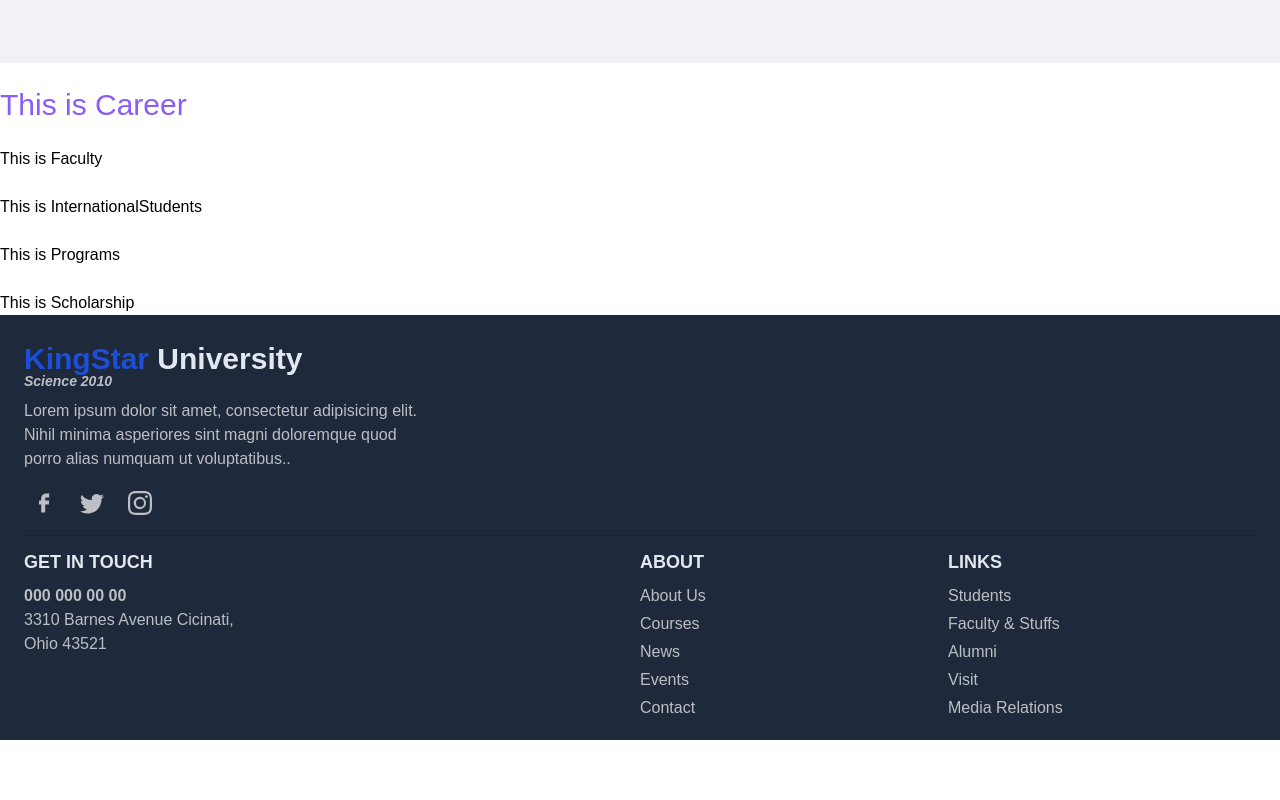
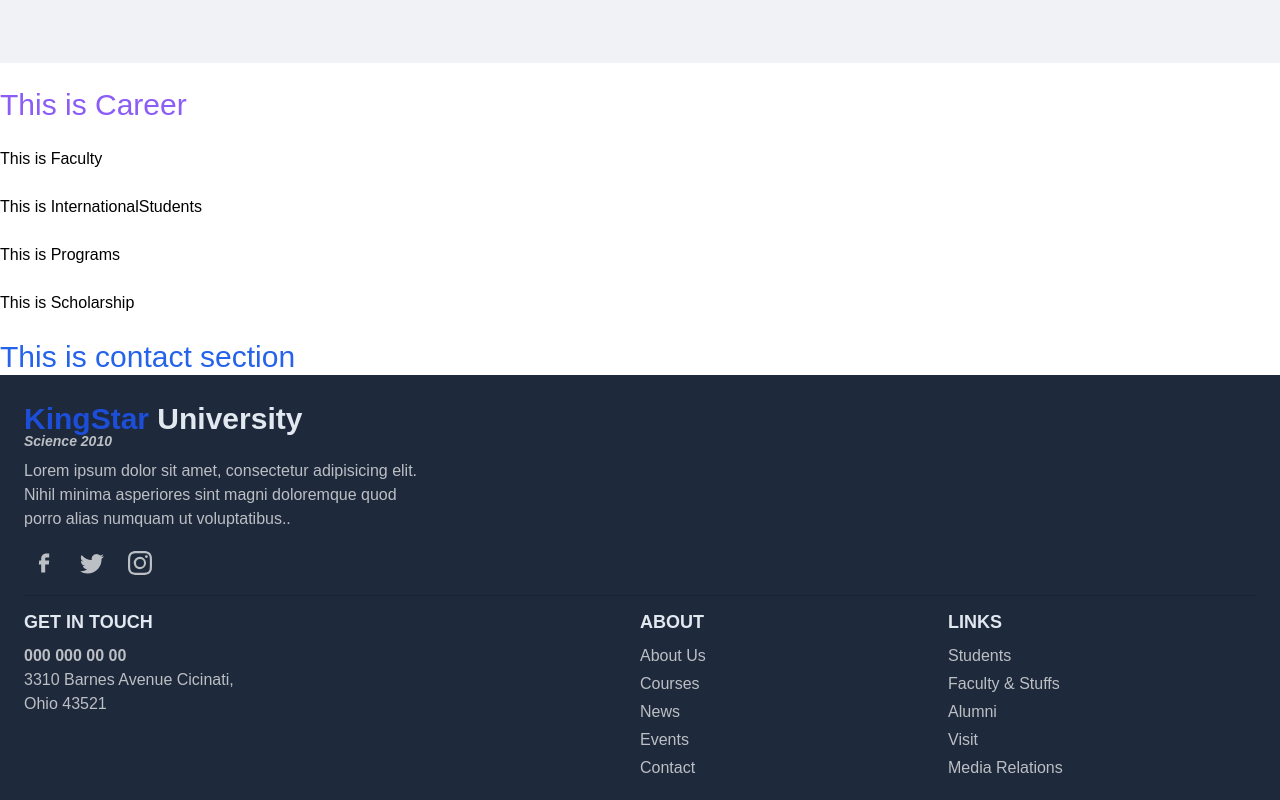
Before and after one commit to Junaed-Uddin/university, a Next.js app: page / in a window 1280 px wide. Shown: the part 1524-2324 px from the top of the page. Before the commit the page ends 2264 px from the top, so only its background shows below. Built offline with nearby package versions, Linux system fonts and the light colour scheme.

Commit message:
added contact section

```diff
--- /dev/null
+++ b/components/Home/Contact/index.jsx
@@ -0,0 +1,11 @@
+import React from 'react';
+
+const Contact = () => {
+    return (
+        <div>
+            <h1 className='text-blue-600 text-3xl'>This is contact section</h1>
+        </div>
+    );
+};
+
+export default Contact;
--- /dev/null
+++ b/pages/contact-us.jsx
@@ -0,0 +1,9 @@
+import Contact from "@/components/Home/Contact";
+
+const Cont = () => {
+    <main className="main-wrapper">
+        <Contact />
+    </main>
+}
+
+export default Cont;
--- a/pages/index.js
+++ b/pages/index.js
@@ -6,6 +6,7 @@ import Faculty from "@/components/Home/Faculty";
 import InternationalStudents from "@/components/Home/InternationalStudents";
 import Programs from "@/components/Home/Programs";
 import Scholarship from "@/components/Home/Scholarship";
+import Contact from "@/components/Home/Contact";
 
 export default function Home() {
   return (
@@ -24,6 +25,7 @@ export default function Home() {
         <InternationalStudents></InternationalStudents>
         <Programs></Programs>
         <Scholarship></Scholarship>
+        <Contact />
       </>
     </>
   );
```
